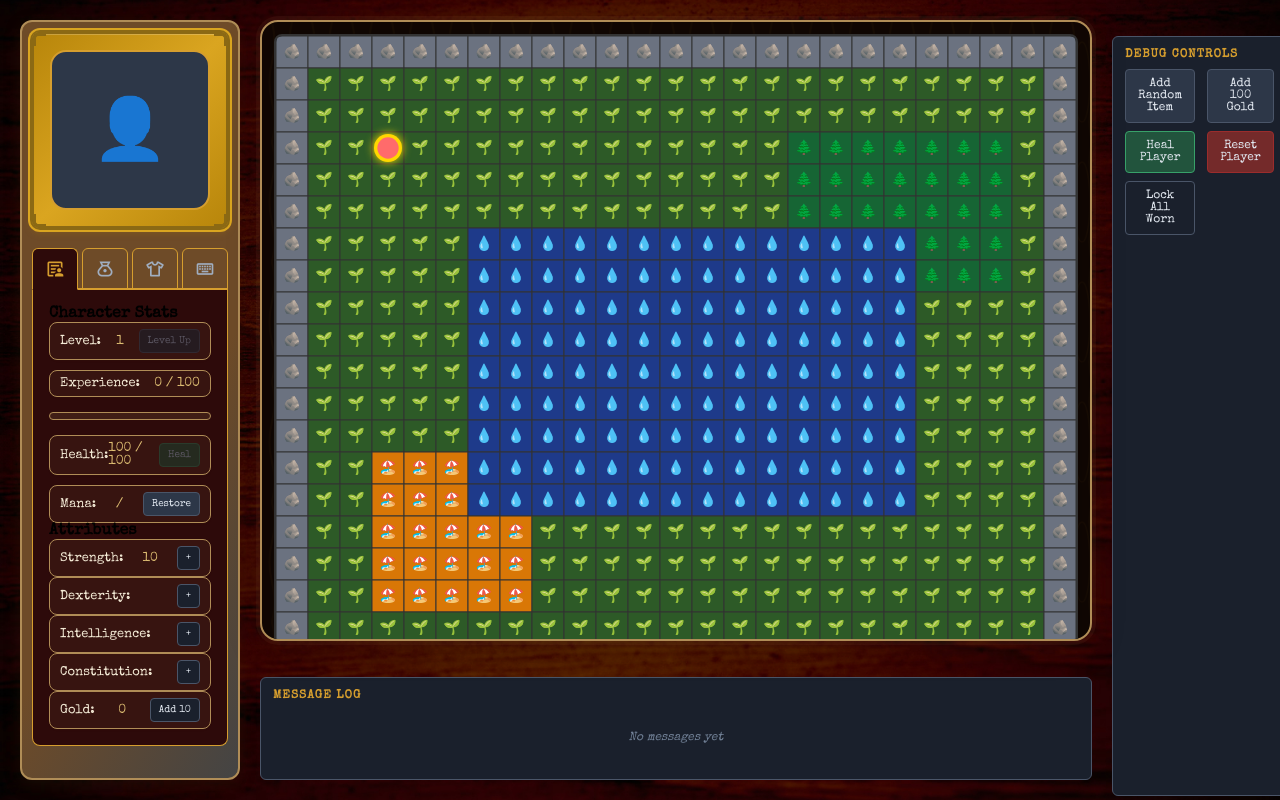
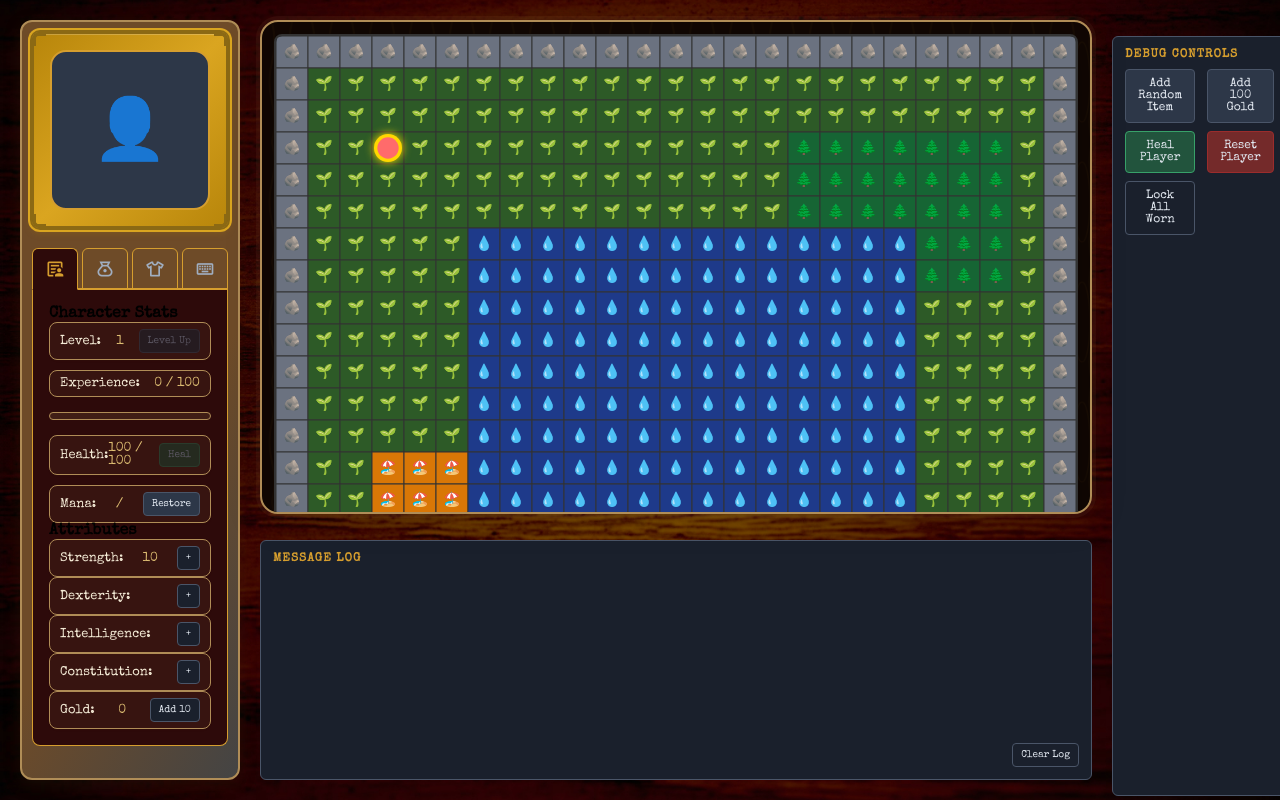
Before and after one commit to charlotte-xie/splarg, a Next.js app: page / in a window 1280 px wide. Built offline with nearby package versions, Linux system fonts and the light colour scheme; a web font is replaced by a local one.

Commit message:
More layout, better scrollbars

```diff
--- a/components/GameScreen.tsx
+++ b/components/GameScreen.tsx
@@ -153,7 +153,7 @@ export default function GameScreen() {
               hoveredTile={hoveredTile}
             />
           </GameWindow>
-          <MessagePanel game={game} />
+          <MessagePanel game={game} onUpdate={updateGame} />
         </div>
         <DebugPanel
           game={game}
--- a/components/MessagePanel.tsx
+++ b/components/MessagePanel.tsx
@@ -4,9 +4,10 @@ import Button from './Button';
 
 interface MessagePanelProps {
   game: Game;
+  onUpdate: () => void;
 }
 
-export default function MessagePanel({ game }: MessagePanelProps) {
+export default function MessagePanel({ game, onUpdate }: MessagePanelProps) {
   const messages = game.getMessages();
   const messagesEndRef = useRef<HTMLDivElement>(null);
 
@@ -18,15 +19,18 @@ export default function MessagePanel({ game }: MessagePanelProps) {
     scrollToBottom();
   }, [messages]);
 
-
-
   const formatTimestamp = (timestamp: number) => {
     const date = new Date(timestamp);
     return date.toLocaleTimeString();
   };
 
+  const handleClearMessages = () => {
+    game.clearMessages();
+    onUpdate();
+  };
+
   return (
-    <div className="control-panel" style={{ maxHeight: '30vh', display: 'flex', flexDirection: 'column' }}>
+    <div className="control-panel" style={{ maxHeight: '30vh', flex:1 , display: 'flex', flexDirection: 'column' }}>
       {/* Fixed Header */}
       <div className="control-panel-messages-header">
         <h5>
@@ -36,34 +40,25 @@ export default function MessagePanel({ game }: MessagePanelProps) {
 
       {/* Scrollable Messages Section */}
       <div className="control-panel-messages" style={{ flex: 1, overflowY: 'auto', minHeight: 0 }}>
-        {messages.length === 0 ? (
-          <p data-type="empty">
-            No messages yet
-          </p>
-        ) : (
-          <>
         {messages.map((message) => (
           <p key={message.id} data-type={message.type}>
             {message.text}
           </p>
         ))}
         <div ref={messagesEndRef} />
-          </>
-        )}
       </div>
 
       {/* Fixed Footer */}
-      {messages.length > 0 && (
+
       <div className="control-panel-messages-footer">
         <Button
-            onClick={() => game.clearMessages()}
+          onClick={handleClearMessages}
           variant="secondary"
           size="small"
         >
           Clear Log
         </Button>
       </div>
-      )}
     </div>
   );
 }
--- a/styles/globals.css
+++ b/styles/globals.css
@@ -14,6 +14,26 @@
   --font-display: 'Special Elite', serif;
   --font-icons: 'Material Symbols Outlined';
   --leather-dark: #2d0a0a;
+}
+
+/* Global scrollbar styling */
+::-webkit-scrollbar {
+  width: 8px;
+}
+
+::-webkit-scrollbar-track {
+  background: #2d3748;
+  border-radius: 4px;
+  border: 1px solid var(--brass);
+}
+
+::-webkit-scrollbar-thumb {
+  background: var(--accent);
+  border-radius: 4px;
+}
+
+::-webkit-scrollbar-thumb:hover {
+  background: var(--parchment);
 }
 
 * {
@@ -155,7 +175,7 @@ body {
 .game-main {
   display: flex;
   flex-direction: column;
-  gap: 20px;
+  gap: 10px;
   flex: 1;
 }
 
@@ -363,8 +383,6 @@ body {
   padding: 12px;
   width: 100%;
   height: 100%;
-  max-width: 100%;
-  max-height: 100%;
   flex: 1 1 0%;
   overflow: auto;
   margin: 0 auto;
@@ -427,8 +445,10 @@ body {
   overflow-y: auto;
 }
 
+
+
 .control-panel-messages-footer {
-  padding: 8px 12px 12px 12px;
+  margin-top: 8px;
   text-align: right;
   flex-shrink: 0;
 }
```
Lines whose indentation alone changed are shown as unchanged.
